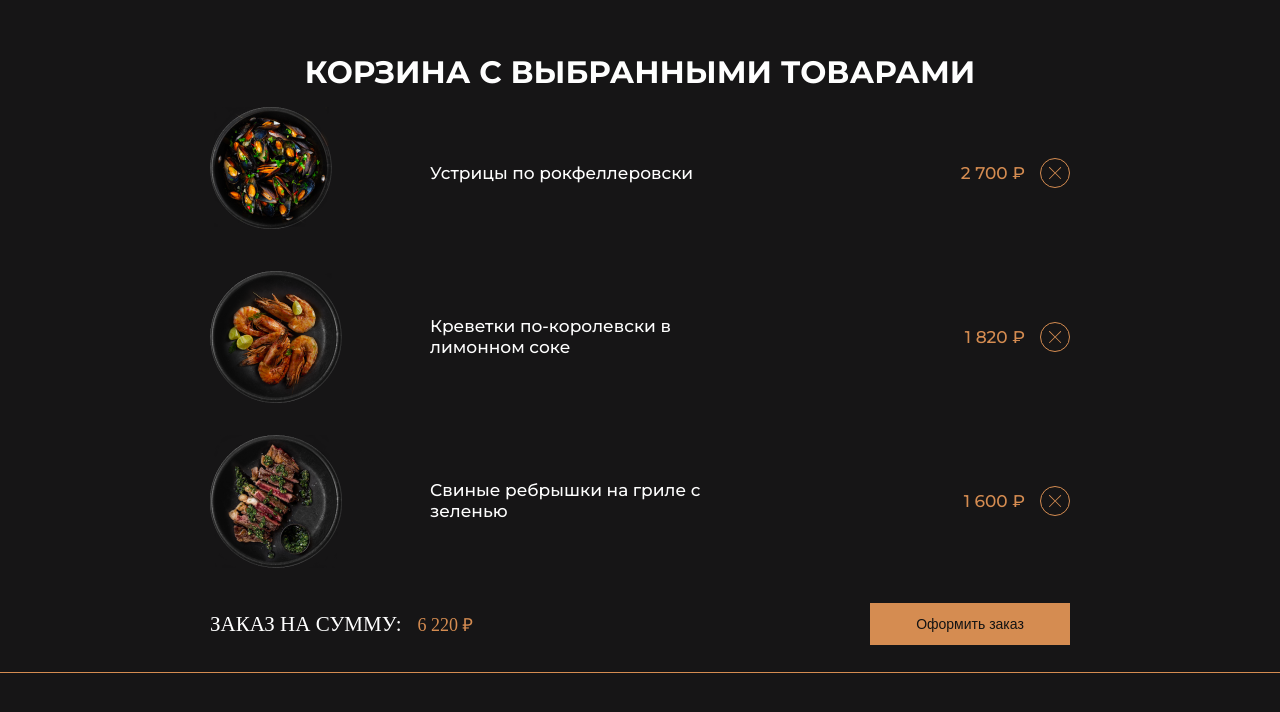
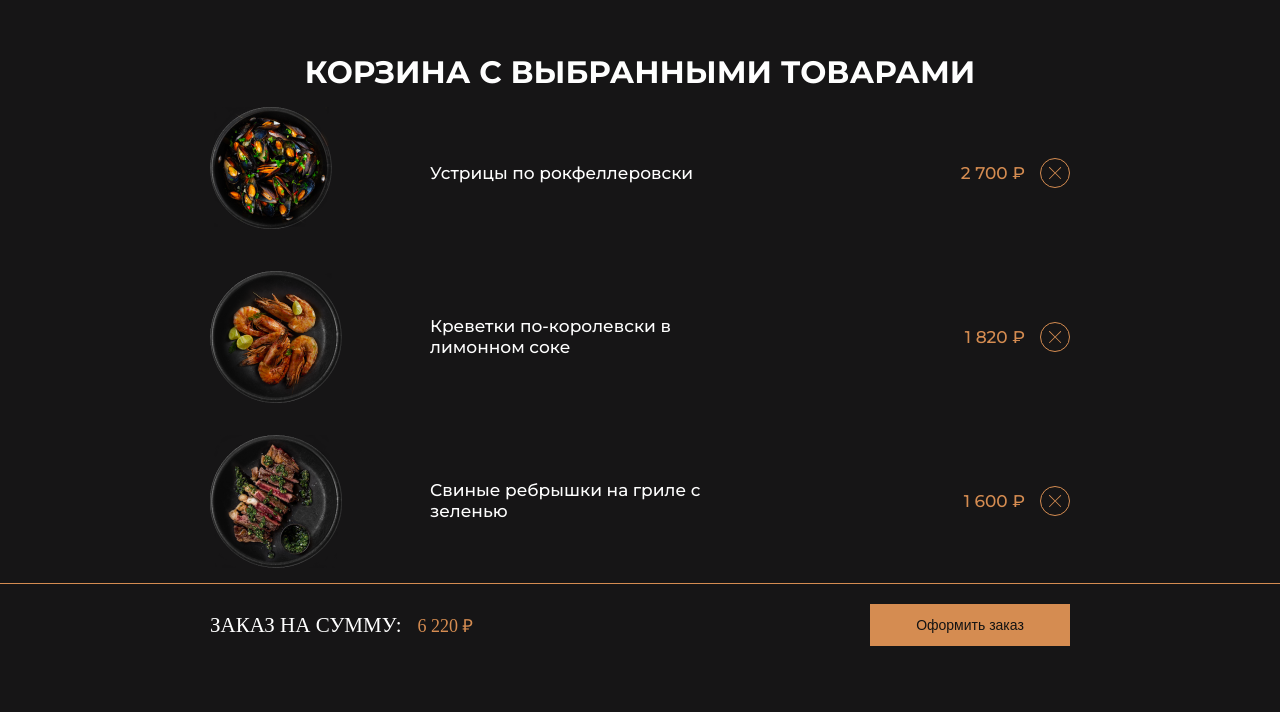
Before and after one commit to julia-popova-s/module-react, a React (Create React App) app: page / in a window 1280 px wide. Shown: the top 712 px of the page. Built offline with nearby package versions, Linux system fonts and the light colour scheme.

Commit message:
added border for section

```diff
--- a/src/App.js
+++ b/src/App.js
@@ -6,11 +6,13 @@ import CardForBasket from "./components/elements/сardForBasket";
 function App() {
   return (
     <div className="basket">
-      <div className="container">
-        <header className="header">
+      <header className="header">
+        <div className="container">
           <h2 className="header__title">корзина с выбранными товарами</h2>
-        </header>
-        <div className="basket-list">
+        </div>
+      </header>
+      <section className="basket-list">
+        <div className="container">
           <CardForBasket
             img={"4.png"}
             name={"Устрицы по рокфеллеровски"}
@@ -27,14 +29,18 @@ function App() {
             price={"1600"}
           />
         </div>
-        <div className="footer">
-          <div className="footer__block-amount">
-            <span className="footer__label">Заказ на сумму:</span>
-            <span className="footer__sum">6 220 ₽</span>
+      </section>
+      <footer className="footer">
+        <div className="container">
+          <div className="footer-block">
+            <div className="footer-block__label">
+              Заказ на сумму:
+              <span className="footer-block__sum">6 220 ₽</span>
+            </div>
+            <button className="footer-block__btn">Оформить заказ</button>
           </div>
-          <button className="footer__btn">Оформить заказ</button>
         </div>
-      </div>
+      </footer>
     </div>
   );
 }
--- a/src/components/blocks/_basket.scss
+++ b/src/components/blocks/_basket.scss
@@ -2,7 +2,7 @@
   color: $white;
   max-width: 1440px;
   margin: 0 auto;
-  border-bottom: 1px solid $color-basic;
+
 
   .container {
     max-width: 920px;
@@ -20,11 +20,12 @@
     }
   }
 
-  .basket {
+  .basket-list {
     border-bottom: 1px solid $color-basic;
+    width: 100%;
   }
 
-  .footer {
+  .footer-block {
     display: flex;
     flex-wrap: wrap;
     align-items: center;
@@ -38,10 +39,10 @@
       line-height: 26px;
       text-transform: uppercase;
       color: #FFFFFF;
-      margin-right: 16px;
     }
 
     &__sum {
+      margin-left: 16px;
       font-weight: 400;
       font-size: 18px;
       line-height: 22px;
--- a/src/index.scss
+++ b/src/index.scss
@@ -5,5 +5,4 @@ code {
 
 @import "./components/styles/variables";
 @import "./components/styles/base";
-@import "./components/blocks/products";
 @import "./components/blocks/basket";
--- a/src/pages/Products.js
+++ b/src/pages/Products.js
@@ -13,7 +13,7 @@ function App() {
           <h1 className="header__title">наша продукция</h1>
           <BasketShop url={"images/basket.svg"} counter={3} sum={3500} />
         </header>
-        <div className="product-list">
+        <section className="product-list">
           {products.map((key) => {
             const { id, img, name, description, price, weight } = key;
             return (
@@ -27,7 +27,7 @@ function App() {
               />
             );
           })}
-        </div>
+        </section>
       </div>
     </div>
   );
```
Also changed, not shown: src/pages/_products.scss (renamed from src/components/blocks/_products.scss).
